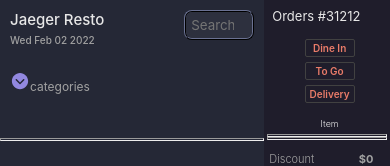
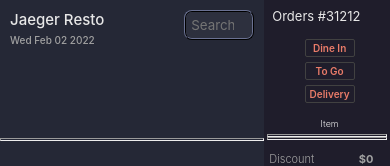
Before and after one commit to Anikreza/POS, a React (Create React App) app: page /categories/1 in a window 390 px wide. Shown: the top 166 px of the page. Built offline with nearby package versions, Linux system fonts and the light colour scheme.

Commit message:
some styling for responsiveness

```diff
--- a/src/style/home.scss
+++ b/src/style/home.scss
@@ -39,7 +39,12 @@
       height: 14vh;
       text-align: left;
 
-      .hide{
+      .dropDownIcon {
+        display: none;
+
+      }
+
+      .hide {
         display: none;
       }
 
@@ -233,11 +238,12 @@
       .topSection {
         padding: 10px;
 
-        .dropDownIcon{
+        .dropDownIcon {
+          display: none;
           cursor: pointer;
           margin-top: 25px;
 
-          span{
+          span {
             color: $offWhite;
             font-size: 12px;
           }
@@ -275,6 +281,7 @@
           margin: 0 0 0 -40px;
           position: relative;
           z-index: 100;
+
           .headerUl {
 
             display: flex;
```
